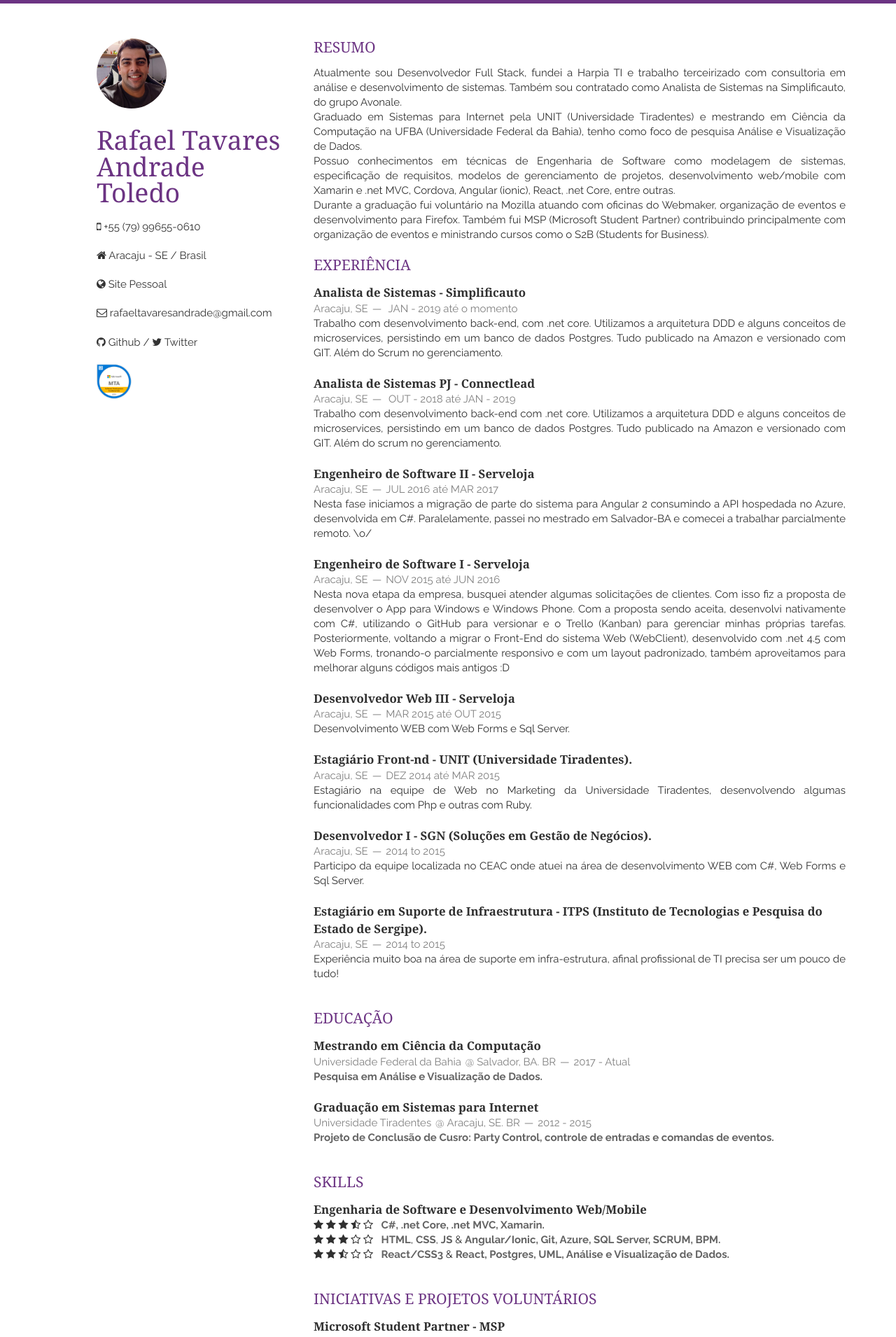
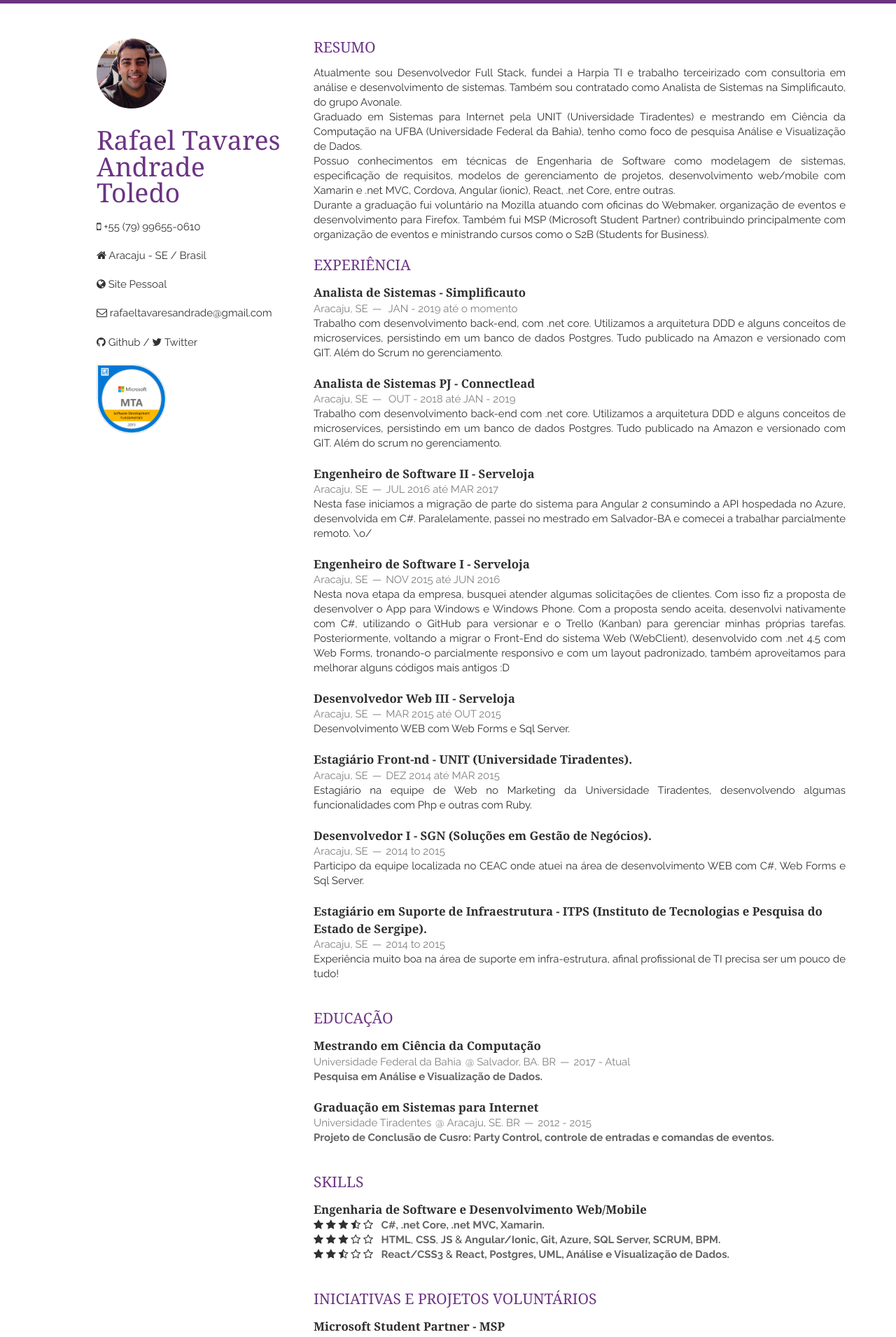
Before and after one commit to RafasTavares/resume-cv, a Jekyll site: the page built from index.html, in a window 1280 px wide. Shown: the top 1910 px of the page at 70% size. Built offline with Jekyll 4.4.1, drawn with Linux system fonts in a browser that asks for light colours; nearby versions of some CDN libraries; the list of posts is cut into pages by our own code.

Commit message:
Update layout.html

```diff
--- a/_layouts/layout.html
+++ b/_layouts/layout.html
@@ -47,7 +47,7 @@
             <a href="https://twitter.com/{{ site.twitter }}"><i class="fa fa-twitter"></i> Twitter</a>
         </p>
          <p>
-             <img src="{{ site.baseurl }}static/img/MTA-Software-Development-Fundamentals-2019.png" style="width:50px !important; height:50px !important;">
+             <img src="{{ site.baseurl }}static/img/MTA-Software-Development-Fundamentals-2019.png" style="width:100px !important; height:100px !important;">
          </p>
     </header>
     <div class="eleven columns clearfix">
```
